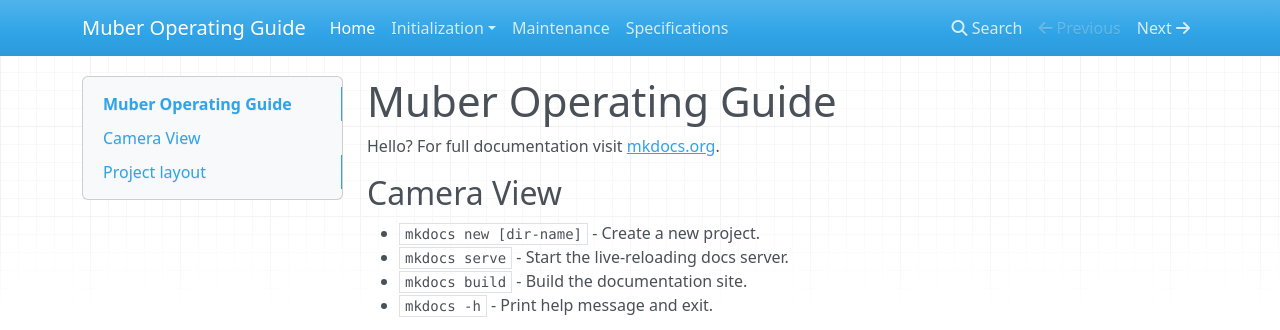
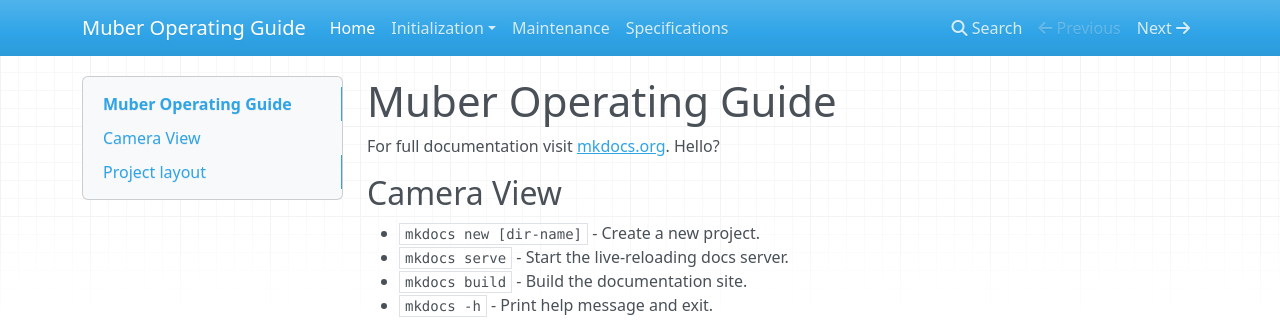
Before and after one commit to JArauj0/Muber_git, an MkDocs documentation site: the page built from docs/index.md, in a window 1280 px wide. Shown: the top 330 px of the page. Built offline with MkDocs 1.6.1, drawn with Linux system fonts in a browser that asks for light colours; nearby versions of some CDN libraries.

Commit message:
first trial

```diff
--- a/docs/index.md
+++ b/docs/index.md
@@ -1,7 +1,7 @@
 # Muber Operating Guide
 
-Hello?
-For full documentation visit [mkdocs.org](https://www.mkdocs.org).
+
+For full documentation visit [mkdocs.org](https://www.mkdocs.org). Hello?
 
 ## Camera View
 
```
Also changed, not shown: site/index.html, site/search/search_index.json.
